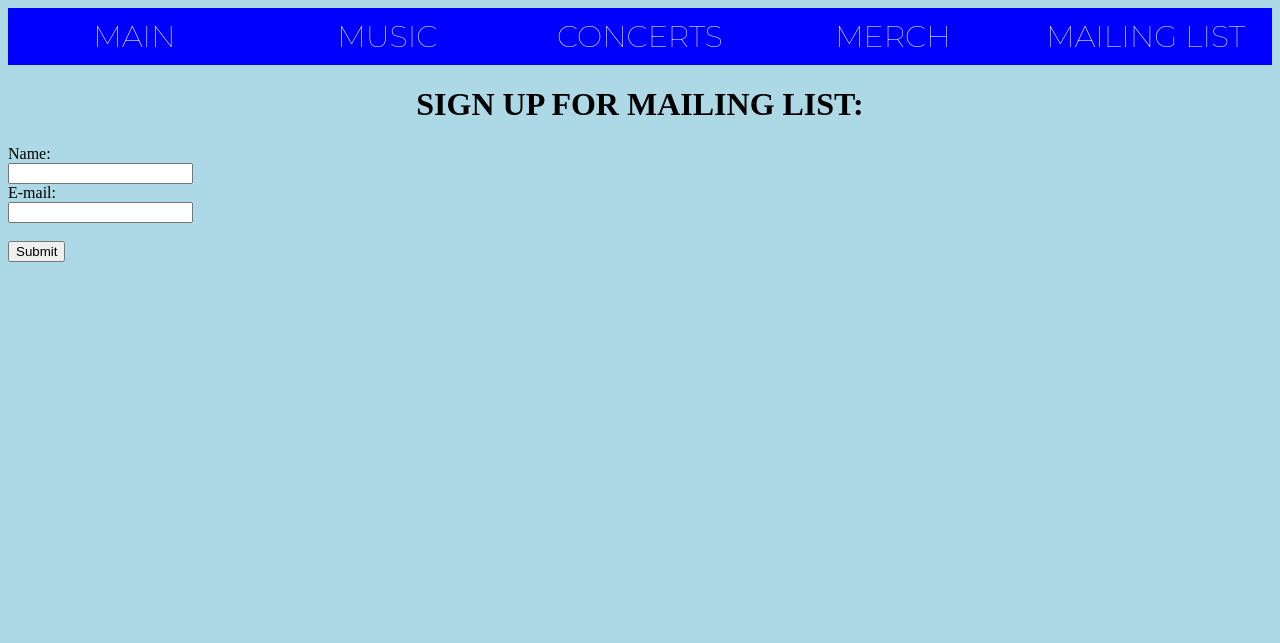
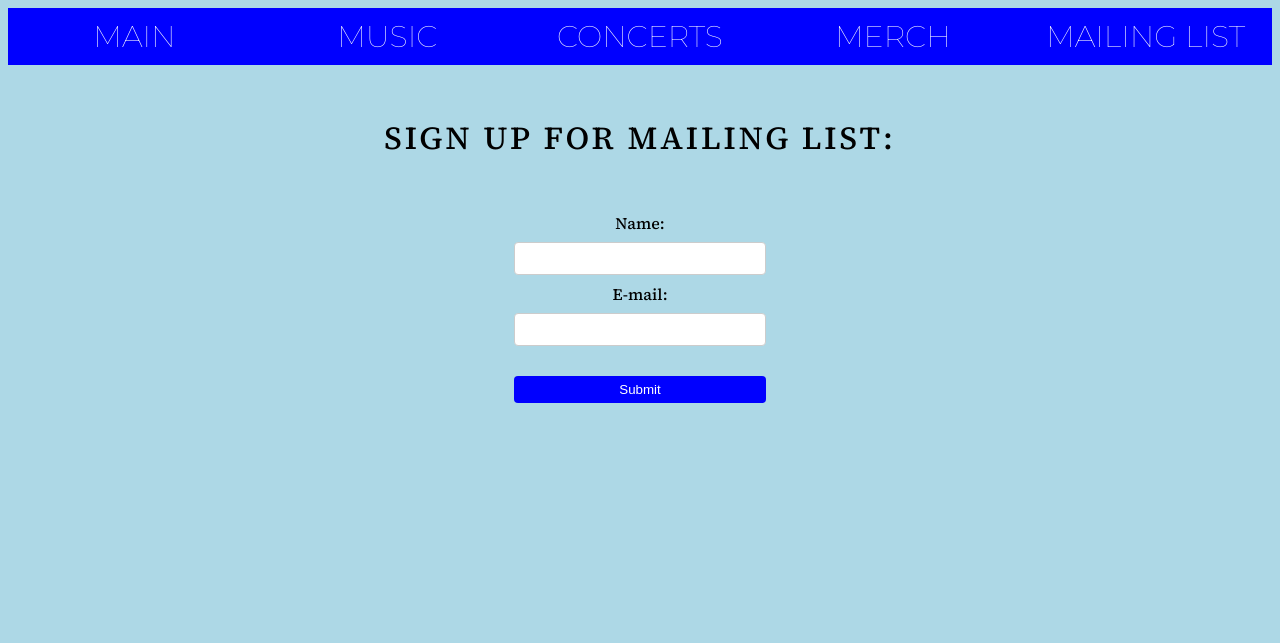
Before and after one commit to Agnis800/AV-promotion-merch-shop, a PHP site: page /form.php in a window 1280 px wide. Shown: the top 643 px of the page. Run offline with PHP 8.4, Linux system fonts and the light colour scheme.

Commit message:
Veiktas dizaina izmaiņas "form" lapā.

```diff
--- a/pages/concerts.php
+++ b/pages/concerts.php
@@ -5,7 +5,7 @@
         <link rel="preconnect" href="https://fonts.googleapis.com">
         <link rel="preconnect" href="https://fonts.gstatic.com" crossorigin>
         <link href="https://fonts.googleapis.com/css2?family=Montserrat:ital,wght@0,100..900;1,100..900&display=swap" rel="stylesheet">
-        <!-- "Cormorant" fonts -->
+        <!-- "Source Serif 4" fonts -->
         <link rel="preconnect" href="https://fonts.googleapis.com">
         <link rel="preconnect" href="https://fonts.gstatic.com" crossorigin>
         <link href="https://fonts.googleapis.com/css2?family=Cormorant+Garamond:ital,wght@0,300;0,400;0,500;0,600;0,700;1,300;1,400;1,500;1,600;1,700&family=Indie+Flower&family=Source+Serif+4:ital,opsz,wght@0,8..60,200..900;1,8..60,200..900&display=swap" rel="stylesheet">
--- a/pages/css/form.css
+++ b/pages/css/form.css
@@ -33,14 +33,44 @@
 
 h1 {
     text-align: center;
+    padding: 30px;
+    letter-spacing: 3px;
+    font-family: "Source Serif 4", serif;
+    font-optical-sizing: auto;
+    font-weight: 500;
+    font-style: normal;
 }
 
 body {
     background-color: #ADD8E6;
 }
 
-.name {
-    text-align: center;
+input[type=text] {
+    width: 20%;
+    padding: 8px 16px;
+    margin: 8px 0;
+    display: inline-block;
+    border: 1px solid #ccc;
+    border-radius: 4px;
+    box-sizing: border-box;
+}
+
+.mailing-form {
+   text-align: center;
+   font-family: "Source Serif 4", serif;
+   font-optical-sizing: auto;
+   font-weight: 500;
+   font-style: normal;
+}
+
+input[type=submit] {
+    width: 20%;
+    background-color: blue;
+    color: white;
+    padding: 6px 12px;
+    border: none;
+    border-radius: 4px;
+    cursor: pointer;
 }
 
 footer {
--- a/pages/form.php
+++ b/pages/form.php
@@ -1,9 +1,14 @@
 <!DOCTYPE html>
 <html lang="en">
     <head>
+        <!--"Montserrat" fonts -->
         <link rel="preconnect" href="https://fonts.googleapis.com">
         <link rel="preconnect" href="https://fonts.gstatic.com" crossorigin>
         <link href="https://fonts.googleapis.com/css2?family=Montserrat:ital,wght@0,100..900;1,100..900&display=swap" rel="stylesheet">
+        <!-- "Source Serif 4" fonts -->
+        <link rel="preconnect" href="https://fonts.googleapis.com">
+        <link rel="preconnect" href="https://fonts.gstatic.com" crossorigin>
+        <link href="https://fonts.googleapis.com/css2?family=Cormorant+Garamond:ital,wght@0,300;0,400;0,500;0,600;0,700;1,300;1,400;1,500;1,600;1,700&family=Indie+Flower&family=Source+Serif+4:ital,opsz,wght@0,8..60,200..900;1,8..60,200..900&display=swap" rel="stylesheet">
         <meta charset="UTF-8">
         <meta name="viewport" content="width=device-width, initial-scale=1.0">
         <meta http-equiv="X-UA-Compatible" content="ie-edge">
@@ -25,8 +30,10 @@
                  <form action="/action_page.php">
                     <label for="name">Name:</label><br>
                     <input type="text" id="name" name="name"><br>
+
                     <label for="email">E-mail:</label><br>
                     <input type="text" id="email" name="email"><br><br>
+
                     <input type="submit" value="Submit">
                   </form>
             </div>
```
